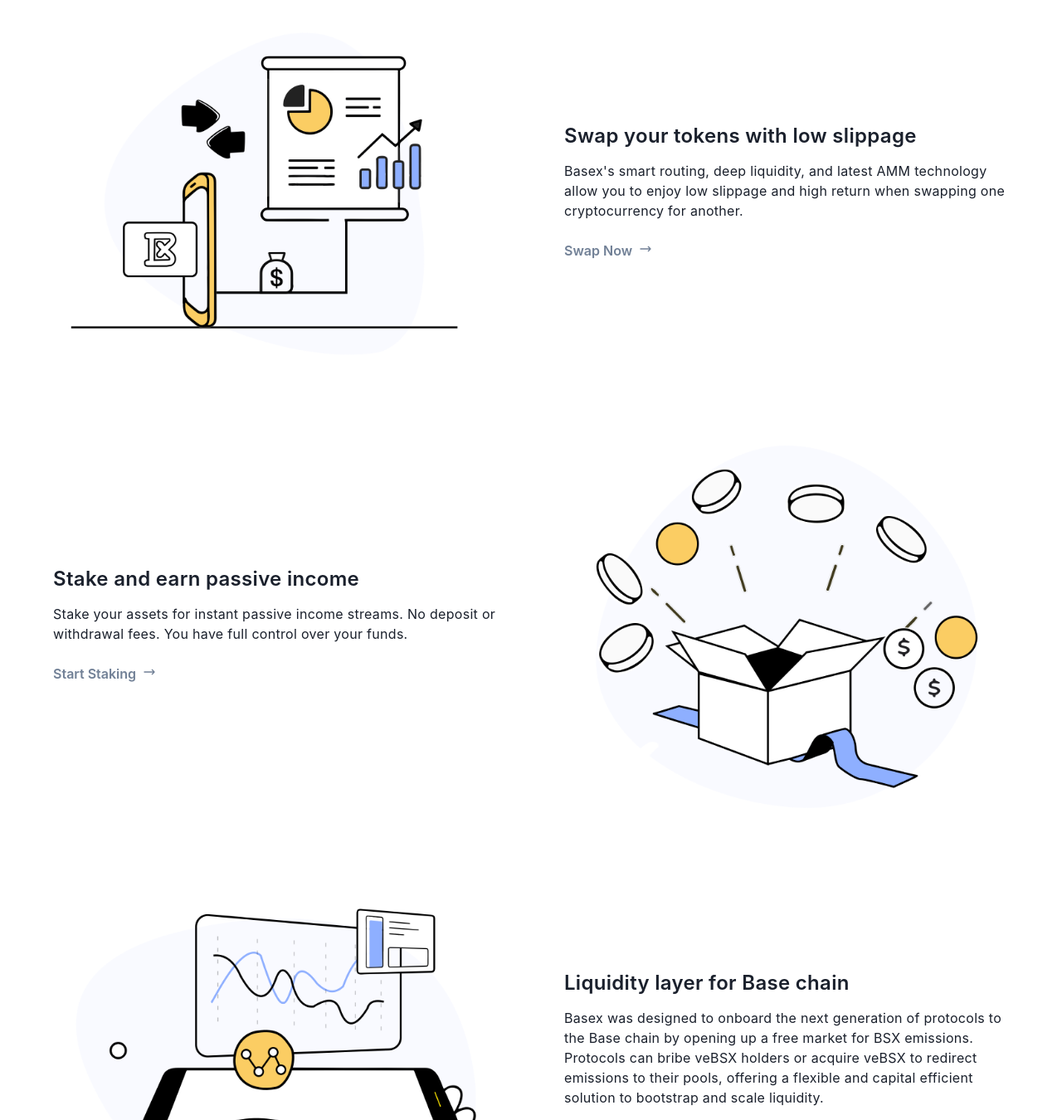
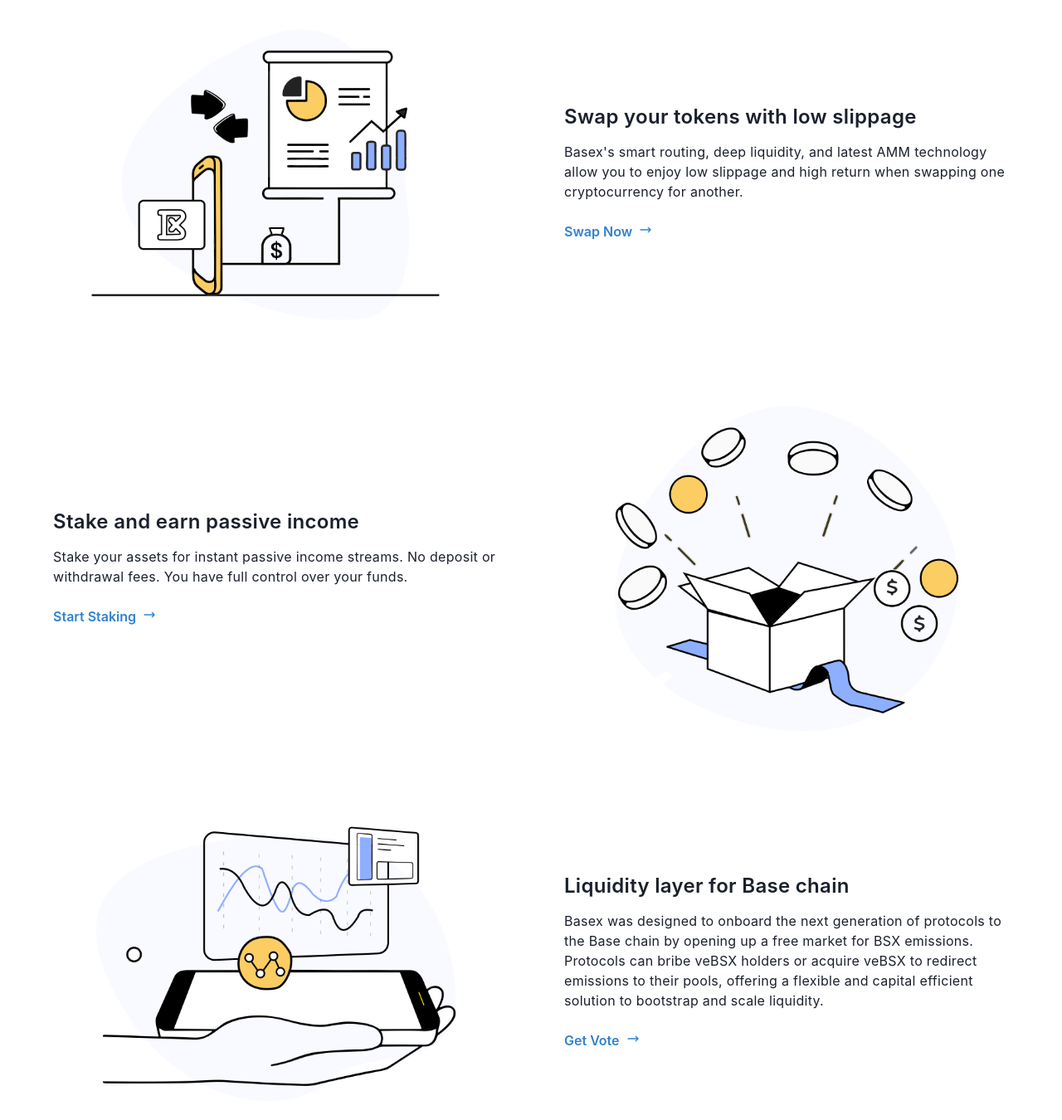
Before and after one commit to basex-fi/homepage, a React (Create React App) app: page / in a window 1280 px wide. Shown: the part 940-2290 px from the top of the page at 83% size. Built offline with nearby package versions, Linux system fonts and the light colour scheme.

Commit message:
minor update

```diff
--- a/src/Features.tsx
+++ b/src/Features.tsx
@@ -15,9 +15,13 @@
         justifyContent="center"
         flexDirection={{ base: "column", md: "row" }}
       >
-        <Box w={{ base: "full", md: "50%" }}>
-          <Image src="/feature1.png" w="full" />
-        </Box>
+        <Flex
+          w={{ base: "full", md: "50%" }}
+          justifyContent="center"
+          alignItems="center"
+        >
+          <Image src="/feature1.png" w="90%" />
+        </Flex>
         <Box w={{ base: "full", md: "50%" }}>
           <Text fontSize="2xl" fontWeight="semibold">
             Swap your tokens with low slippage
@@ -30,7 +34,7 @@
           <Button
             mt={4}
             variant="unstyled"
-            color="gray.500"
+            color="blue.500"
             _hover={{ color: "gray.800" }}
           >
             Swap Now
@@ -44,9 +48,13 @@
         justifyContent="center"
         flexDirection={{ base: "column", md: "row-reverse" }}
       >
-        <Box w={{ base: "full", md: "50%" }}>
-          <Image src="/feature2.png" w="full" />
-        </Box>
+        <Flex
+          w={{ base: "full", md: "50%" }}
+          justifyContent="center"
+          alignItems="center"
+        >
+          <Image src="/feature2.png" w="90%" />
+        </Flex>
         <Box w={{ base: "full", md: "50%" }}>
           <Text fontSize="2xl" fontWeight="semibold">
             Stake and earn passive income
@@ -58,7 +66,7 @@
           <Button
             mt={4}
             variant="unstyled"
-            color="gray.500"
+            color="blue.500"
             _hover={{ color: "gray.800" }}
           >
             Start Staking
@@ -72,9 +80,13 @@
         justifyContent="center"
         flexDirection={{ base: "column", md: "row" }}
       >
-        <Box w={{ base: "full", md: "50%" }}>
-          <Image src="/feature3.png" w="full" />
-        </Box>
+        <Flex
+          w={{ base: "full", md: "50%" }}
+          justifyContent="center"
+          alignItems="center"
+        >
+          <Image src="/feature3.png" w="90%" />
+        </Flex>
         <Box w={{ base: "full", md: "50%" }}>
           <Text fontSize="2xl" fontWeight="semibold">
             Liquidity layer for Base chain
@@ -89,7 +101,7 @@
           <Button
             mt={4}
             variant="unstyled"
-            color="gray.500"
+            color="blue.500"
             _hover={{ color: "gray.800" }}
           >
             Get Vote
```
